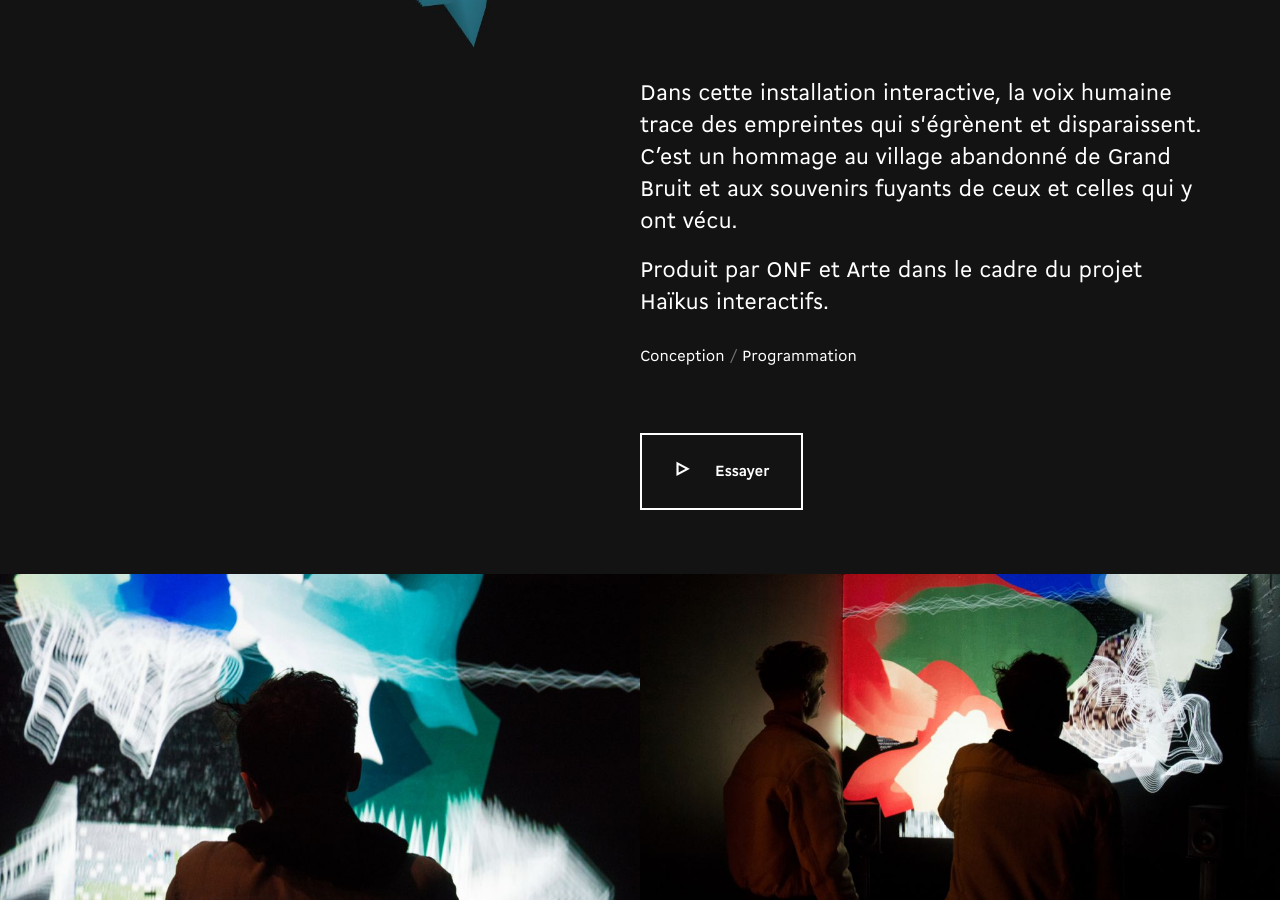
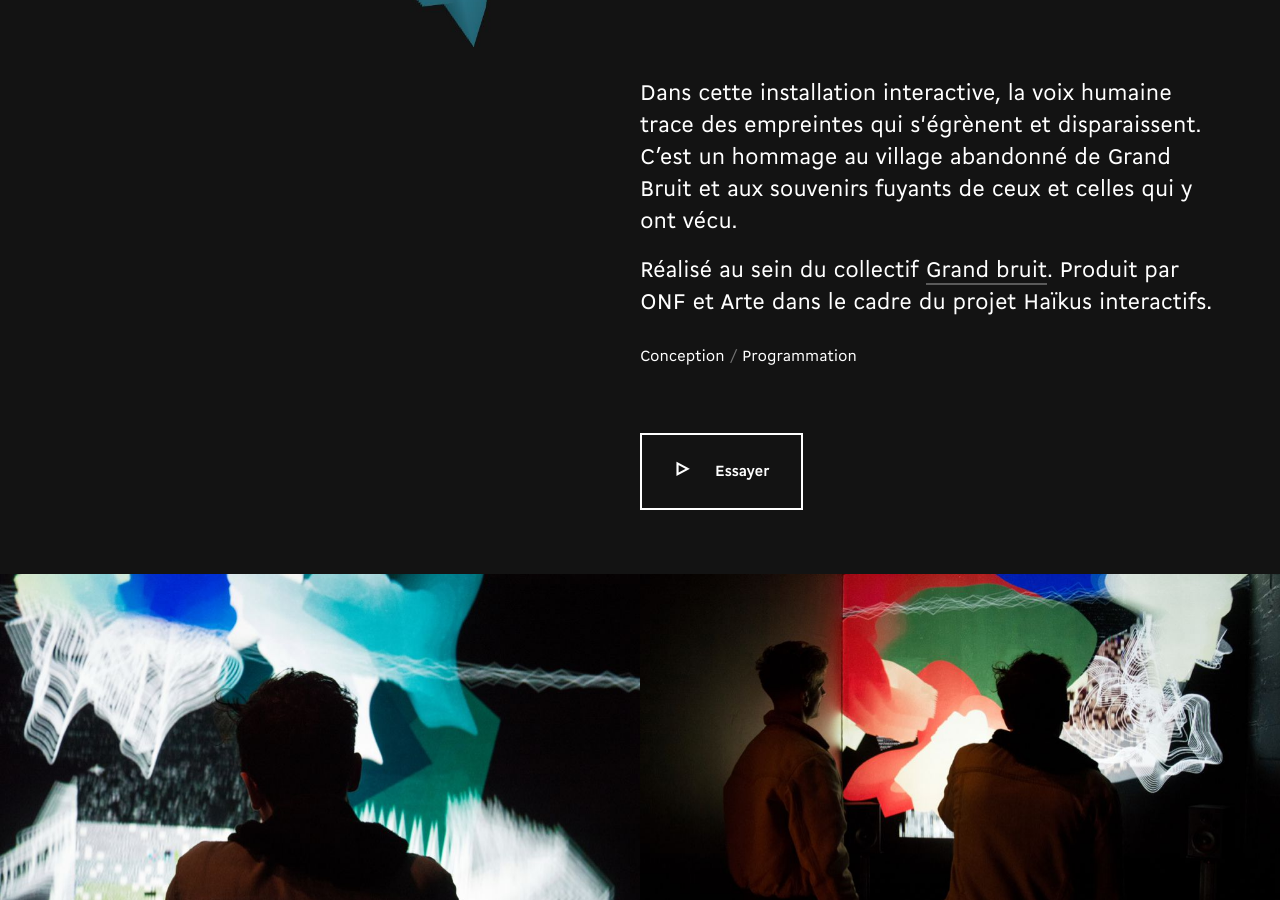
Before and after one commit to etienne/etienne, a Jekyll site: the page built from _projects-fr/grand-bruit.html, in a window 1280 px wide and 900 px high, scrolled down 862 px. Built offline with Jekyll 4.4.1, drawn with Linux system fonts in a browser that asks for light colours; comment, search, counter and statistics services are not loaded.

Commit message:
Mentionne Grand bruit dans Grand Bruit

```diff
--- a/_projects-en/grand-bruit.html
+++ b/_projects-en/grand-bruit.html
@@ -14,7 +14,7 @@ tags: [Concept, Programming]
 <section>
   <div class="text">
     <p>In this interactive installation, the human voice becomes traces that dither and fade away. It pays homage to the abandoned village of Grand Bruit, and to the fleeting memories of its former inhabitants.</p>
-    <p>Produced by the NFB and Arte as part of the Interactive Haikus project.</p>
+    <p>A project of the <a href="http://grandbruit.ca">Grand&nbsp;bruit</a> collective. Produced by the NFB and Arte as part of the Interactive Haikus initiative.</p>
     {% include tags.html %}
   </div>
 </section>
--- a/_projects-fr/grand-bruit.html
+++ b/_projects-fr/grand-bruit.html
@@ -14,7 +14,7 @@ tags: [Conception, Programmation]
 <section>
   <div class="text">
     <p>Dans cette installation interactive, la voix humaine trace des empreintes qui s'égrènent et disparaissent. C’est un hommage au village abandonné de Grand Bruit et aux souvenirs fuyants de ceux et celles qui y ont vécu.</p>
-    <p>Produit par ONF et Arte dans le cadre du projet Haïkus interactifs.</p>
+    <p>Réalisé au sein du collectif <a href="http://grandbruit.ca">Grand&nbsp;bruit</a>. Produit par ONF et Arte dans le cadre du projet Haïkus interactifs.</p>
     {% include tags.html %}
   </div>
 </section>
```
